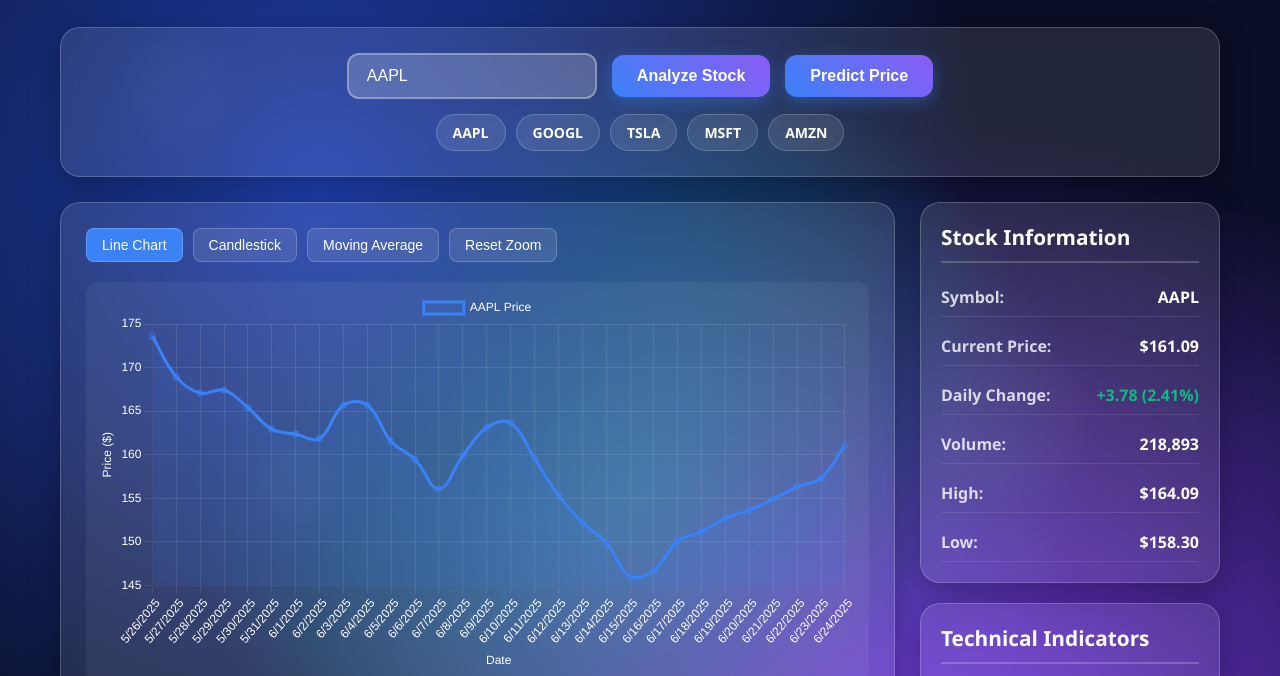
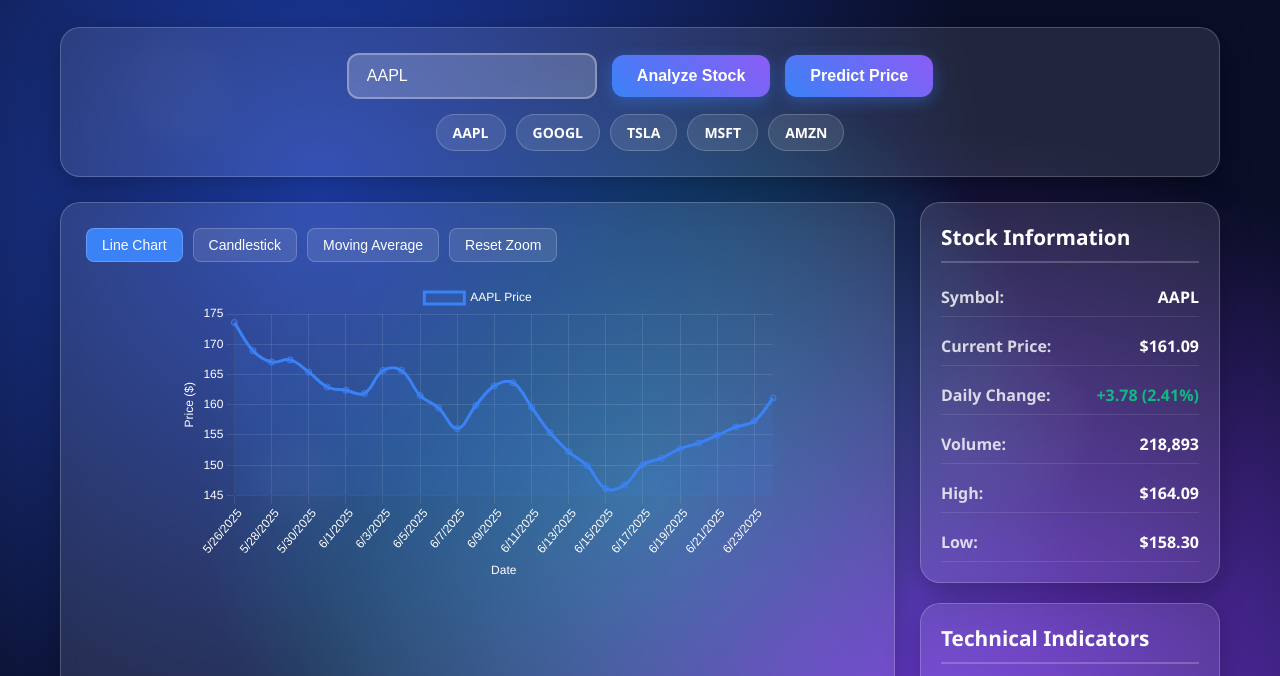
Before and after one commit to b6l7/stock-markets, a plain HTML site: page index.html in a window 1280 px wide. Shown: the part 115-791 px from the top of the page. Drawn offline with nearby package versions, Linux system fonts and the light colour scheme.

Commit message:
Update styles.css

```diff
--- a/styles.css
+++ b/styles.css
@@ -259,12 +259,10 @@ body {
 }
 
 .chart-container {
-    position: relative;
-    height: 400px;
-    margin: 20px 0;
-    background: rgba(255, 255, 255, 0.05);
-    border-radius: 12px;
-    padding: 10px;
+    width: 100%;
+    max-width: 600px;
+    height: 300px;
+    margin: 0 auto;
 }
 
 .sample-stocks {
```
